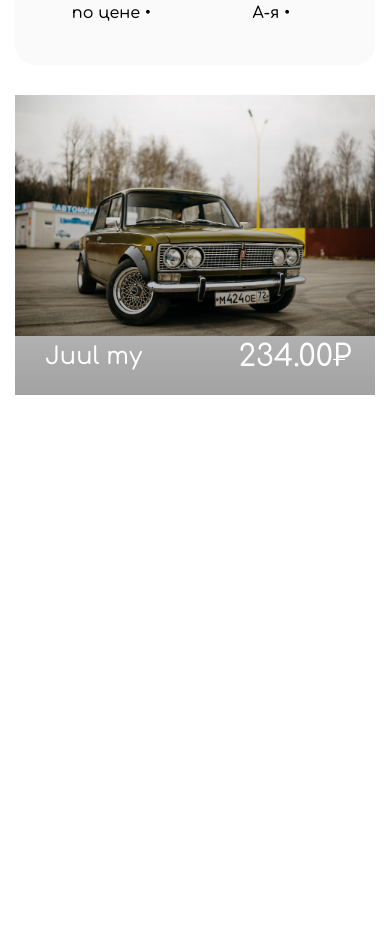
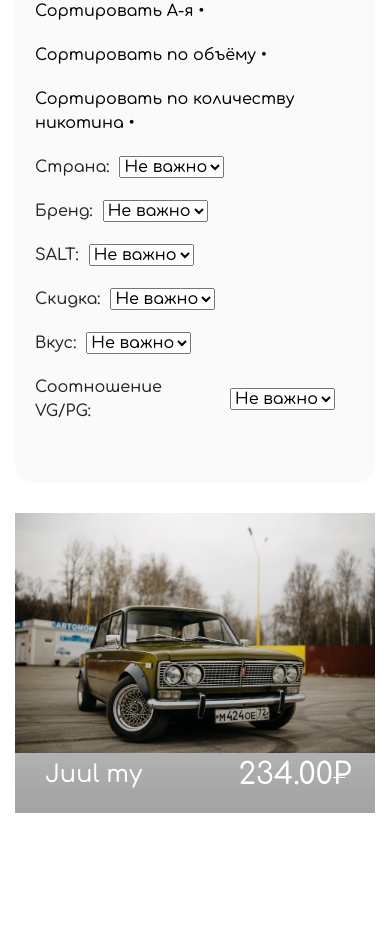
Before and after one commit to denisputnov/vapecloud, a Django app: page /cloud/ in a window 390 px wide. Shown: the part 373-1316 px from the top of the page. Before the commit the page ends 768 px from the top, so only its background shows below. Run offline with Django 3.2, Linux system fonts and the light colour scheme; data comes from the database, SQL or seed files in the repository; some libraries are stand-ins or nearby versions.

Commit message:
added sorting filters

```diff
--- a/products/static/css/products-sorting-menu.css
+++ b/products/static/css/products-sorting-menu.css
@@ -12,17 +12,37 @@
 
 .products-sorting-content {
     display: flex;
+    flex-direction: column;
     justify-content: left;
+}
+
+.products-sorting-body,
+.products-sorting-header {
+    display: flex;
+    justify-content: left;
+    flex-wrap: wrap;
 }
 
 .product-sorting-button {
     margin-right: 20px;
     background: none;
     padding: 0;
+    margin-bottom: 20px;
 }
 
 .product-sorting-button:hover {
     text-decoration: underline;
+}
+
+.product-sorting-select {
+    width: unset;
+    display: flex;
+    justify-content: left;
+    align-items: center;
+    margin: 0 20px 20px 0;
+}
+.product-sorting-select label {
+    margin-right: 10px;
 }
 
 .arrow_up::after {
@@ -36,3 +56,13 @@
 .point::after {
     content: ' •'
 }
+
+@media(max-width: 460px) {
+    .products-sorting-menu-wrapper .sorting-title {
+        font-size: 1.4em;
+    }
+    .product-sorting-button {
+        margin: 0 0 20px 0;
+        text-align: left;
+    }
+}
--- a/products/static/css/style.css
+++ b/products/static/css/style.css
@@ -32,6 +32,11 @@ button:active,
 button:focus {
     outline: none;
     border: 0;
+}
+
+label {
+    margin: 0;
+    padding: 0;
 }
 
 nav {
@@ -212,7 +217,9 @@ nav .delivery_mobile {
 }
 
 .products {
-    display: flex;
+    display: grid;
+    grid-template-columns: 1fr 1fr 1fr;
+    grid-gap: 1em;
     width: 100%;
     height: auto;
     justify-content: space-between;
@@ -404,6 +411,9 @@ li>a {
     transform: translate(-50%);
 }
 @media(max-width: 1200px) {
+    .products {
+        display: flex;
+    }
     .products .product {
         max-width: 450px;
         max-height: 450px;
--- /dev/null
+++ b/products/static/scripts/sorting/products-sorting.js
@@ -0,0 +1,339 @@
+let mode = document.querySelector("#mode").textContent;
+let $productsSortingContent = document.querySelector(
+  ".products-sorting-content"
+);
+
+$productsSortingContent.innerHTML = sortingTemplates[mode];
+
+let $products = document.querySelectorAll(".product");
+let $parent = document.querySelector(".products");
+
+let products = [];
+
+class Product {
+  constructor(product) {
+    this.display = true;
+    this.mode = product.getAttribute("data-mode");
+    this.title = product.getAttribute("data-title");
+    this.brand = product.getAttribute("data-brand");
+    this.price = parseFloat(product.getAttribute("data-price"));
+    this.sale = parseFloat(product.getAttribute("data-sale"));
+    this.category = product.getAttribute("data-category");
+    this.taste = product.getAttribute("data-taste");
+    this.volume = parseFloat(product.getAttribute("data-volume"));
+    this.salt = product.getAttribute("data-salt") === "NO" ? "Нет" : "Да";
+    this.vg_to_pg = product.getAttribute("data-vg_to_pg");
+    this.nicotine = parseFloat(product.getAttribute("data-nicotine"));
+    this.country = product.getAttribute("data-country");
+    this.image = product.querySelector(".product_image").getAttribute("src");
+    this.link = product.querySelector(".show_item").getAttribute("href");
+  }
+}
+
+function parseProducts() {
+  $products.forEach(($product) => {
+    products.push(new Product($product));
+  });
+}
+
+parseProducts();
+
+function _clearProducts() {
+  $parent.innerHTML = "";
+}
+
+function render(products) {
+  _clearProducts();
+  $parent.innerHTML = generateProductHTML(products);
+}
+
+function generateProductHTML(products) {
+  tmp = "";
+  products.forEach((obj) => {
+    if (obj.display) {
+      tmp += `
+      <div class="product" data-mode="${obj.mode}" data-title="${obj.title}" data-brand="${obj.brand}" data-price="${obj.price}" data-sale="${obj.sale}" data-category="${obj.category}" data-taste="${obj.taste}" data-volume="${obj.volume}" data-salt="${obj.salt}" data-vg_to_pg="${obj.vg_to_pg}" data-nicotine="${obj.nicotine}" data-country="${obj.country}">
+        <a href="${obj.link}" class="show_item"></a>
+        <div class="price_block">
+          <h3 class="price">${obj.price}<span class="rub">Р</span></h3>
+        </div>
+        <p class="label">${obj.title}</p>
+        <img src="/static/images/shadow.png" alt="" class="shadow">
+        <img src="${obj.image}" alt="" class="product_image gradient">
+      </div>`;
+    }
+  });
+  return tmp;
+}
+
+function sortByPrice(mode) {
+  let tmp = [...products];
+  let $button = document.querySelector(".sort-by-price");
+
+  function _sort(tmp, mode) {
+    if (mode === "increment") {
+      tmp.sort((a, b) => (a.price > b.price ? 1 : -1));
+      $button.setAttribute("onclick", "sortByPrice(`decrement`)");
+    } else {
+      tmp.sort((a, b) => (a.price < b.price ? 1 : -1));
+      $button.setAttribute("onclick", "sortByPrice(`increment`)");
+    }
+  }
+  _sort(tmp, mode);
+  render(tmp);
+}
+
+function sortByAlphabet(mode) {
+  let tmp = [...products];
+  let $button = document.querySelector(".sort-by-alphabet");
+
+  function _sort(tmp, mode) {
+    if (mode === "a-z") {
+      tmp.sort((a, b) =>
+        a.title.toLowerCase() > b.title.toLowerCase() ? 1 : -1
+      );
+      $button.setAttribute("onclick", 'sortByAlphabet("z-a")');
+    } else {
+      tmp.sort((a, b) =>
+        a.title.toLowerCase() < b.title.toLowerCase() ? 1 : -1
+      );
+      $button.setAttribute("onclick", 'sortByAlphabet("a-z")');
+    }
+  }
+  _sort(tmp, mode);
+  render(tmp);
+}
+
+function sortByNicotine(mode) {
+  let tmp = [...products];
+  let $button = document.querySelector(".sort-by-nicotine");
+
+  function _sort(tmp, mode) {
+    if (mode === "increment") {
+      tmp.sort((a, b) => (a.nicotine > b.nicotine ? 1 : -1));
+      $button.setAttribute("onclick", 'sortByNicotine("decrement")');
+    } else {
+      tmp.sort((a, b) => (a.nicotine < b.nicotine ? 1 : -1));
+      $button.setAttribute("onclick", 'sortByNicotine("increment")');
+    }
+  }
+  _sort(tmp, mode);
+  render(tmp);
+}
+
+function sortByVolume(mode) {
+  let tmp = [...products];
+  let $button = document.querySelector(".sort-by-volume");
+  function _sort(tmp, mode) {
+    if (mode === "increment") {
+      tmp.sort((a, b) => (a.volume > b.volume ? 1 : -1));
+      $button.setAttribute("onclick", "sortByVolume(`decrement`)");
+    } else {
+      tmp.sort((a, b) => (a.volume < b.volume ? 1 : -1));
+      $button.setAttribute("onclick", "sortByVolume(`increment`)");
+    }
+  }
+  _sort(tmp, mode);
+  console.log(tmp);
+  render(tmp);
+}
+
+function getCountries() {
+  tmp = [];
+  products.forEach((obj) => {
+    let country = obj.country;
+    tmp.push(country[0].toUpperCase() + country.slice(1));
+  });
+  return new Set(tmp);
+}
+
+try {
+  let $countrySelect = document.getElementById("countrySelect");
+  let countries = getCountries();
+  console.log(countries);
+  countries.forEach((country) => {
+    $countrySelect.insertAdjacentHTML(
+      `beforeend`,
+      `<option value="${country}" class='select'>${country}</option>`
+    );
+  });
+} catch (e) {}
+
+function sortByCountry(country) {
+  let tmp = [...products];
+
+  if (country === "NI") {
+    tmp.forEach((product) => (product.display = true));
+    render(tmp);
+    return;
+  }
+
+  tmp.forEach((product) => {
+    if (product.country.toLowerCase() !== country.toLowerCase()) {
+      product.display = false;
+    } else {
+      product.display = true;
+    }
+  });
+  render(tmp);
+}
+
+function getBrands() {
+  tmp = [];
+  products.forEach((obj) => {
+    let brand = obj.brand;
+    tmp.push(brand[0].toUpperCase() + brand.slice(1));
+  });
+  return new Set(tmp);
+}
+
+try {
+  let $brandSelect = document.getElementById("brandSelect");
+  // $countrySelect.preventDefault()
+  let brands = getBrands();
+  console.log(brands);
+  brands.forEach((brand) => {
+    $brandSelect.insertAdjacentHTML(
+      `beforeend`,
+      `<option value="${brand}" class='select'>${brand}</option>`
+    );
+  });
+} catch (e) {}
+
+function sortByBrand(brand) {
+  let tmp = [...products];
+
+  if (brand === "NI") {
+    tmp.forEach((product) => (product.display = true));
+    render(tmp);
+    return;
+  }
+
+  tmp.forEach((product) => {
+    if (product.brand.toLowerCase() !== brand.toLowerCase()) {
+      product.display = false;
+    } else {
+      product.display = true;
+    }
+  });
+  render(tmp);
+}
+
+function sortBySalt(salt) {
+  let tmp = [...products];
+
+  if (salt === "NI") {
+    tmp.forEach((product) => (product.display = true));
+    render(tmp);
+    return;
+  }
+
+  tmp.forEach((product) => {
+    if (product.salt.toLowerCase() !== salt.toLowerCase()) {
+      product.display = false;
+    } else {
+      product.display = true;
+    }
+  });
+  render(tmp);
+}
+
+function sortBySale(sale) {
+  let tmp = [...products];
+
+  if (sale === "NI") {
+    tmp.forEach((product) => (product.display = true));
+    render(tmp);
+    return;
+  }
+
+  tmp.forEach((product) => {
+    if (
+      (sale === "0" && product.sale === 0) ||
+      (sale !== "0" && product.sale !== 0)
+    ) {
+      product.display = true;
+    } else product.display = false;
+  });
+  render(tmp);
+}
+
+function getTastes() {
+  tmp = [];
+  products.forEach((obj) => {
+    let taste = obj.taste;
+    tmp.push(taste[0].toUpperCase() + taste.slice(1));
+  });
+  return new Set(tmp);
+}
+
+try {
+  let $tasteSelect = document.getElementById("tasteSelect");
+  let tastes = getTastes();
+  console.log(tastes);
+  tastes.forEach((taste) => {
+    $tasteSelect.insertAdjacentHTML(
+      `beforeend`,
+      `<option value="${taste}" class='select'>${taste}</option>`
+    );
+  });
+} catch (e) {}
+
+function sortByTaste(taste) {
+  let tmp = [...products];
+
+  if (taste === "NI") {
+    tmp.forEach((product) => (product.display = true));
+    render(tmp);
+    return;
+  }
+
+  tmp.forEach((product) => {
+    if (product.taste.toLowerCase() !== taste.toLowerCase()) {
+      product.display = false;
+    } else {
+      product.display = true;
+    }
+  });
+  render(tmp);
+}
+
+function getVgpgs() {
+  tmp = [];
+  products.forEach((obj) => {
+    let vgpg = obj.vg_to_pg;
+    tmp.push(vgpg[0].toUpperCase() + vgpg.slice(1));
+  });
+  return new Set(tmp);
+}
+
+try {
+  let $vgpgSelect = document.getElementById("vgpgSelect");
+  let vgpgs = getVgpgs();
+  console.log(vgpgs);
+  vgpgs.forEach((vgpg) => {
+    $vgpgSelect.insertAdjacentHTML(
+      `beforeend`,
+      `<option value="${vgpg}" class='select'>${vgpg}</option>`
+    );
+  });
+} catch (e) {}
+
+function sortByVgpg(vgpg) {
+  let tmp = [...products];
+
+  if (vgpg === "NI") {
+    tmp.forEach((product) => (product.display = true));
+    render(tmp);
+    return;
+  }
+
+  tmp.forEach((product) => {
+    if (product.vg_to_pg !== vgpg) {
+      product.display = false;
+    } else {
+      product.display = true;
+    }
+  });
+  render(tmp);
+}
--- /dev/null
+++ b/products/static/scripts/sorting/sorting-templates.js
@@ -0,0 +1,51 @@
+let sortingTemplates = {
+    liquids: `
+        <header class="products-sorting-header">
+            <button class="product-sorting-button sort-by-price point" onclick="sortByPrice(\`increment\`)">Сортировать по цене</button>
+            <button class="product-sorting-button sort-by-alphabet point" onclick="sortByAlphabet(\`a-z\`)">Сортировать А-я</button>
+            <button class="product-sorting-button sort-by-volume point" onclick="sortByVolume(\`increment\`)">Сортировать по объёму</button>
+            <button class="product-sorting-button sort-by-nicotine point" onclick="sortByNicotine(\`increment\`)">Сортировать по количеству никотина</button>
+        </header>
+        <div class='products-sorting-body'>
+            <div class="product-sorting-select sort-by-country">
+                <label for="countrySelect">Страна:</label>
+                <select id="countrySelect" name="country" size="1" onchange="sortByCountry(\`\${this.options[this.selectedIndex].value}\`)">
+                    <option value="NI" class='select' selected>Не важно</option>
+                </select>
+            </div>
+            <div class="product-sorting-select sort-by-brand">
+                <label for="brandSelect">Бренд:</label>
+                <select id="brandSelect" name="brand" size="1" onchange="sortByBrand(\`\${this.options[this.selectedIndex].value}\`)">
+                    <option value="NI" class='select' selected>Не важно</option>
+                </select>
+            </div>
+            <div class="product-sorting-select sort-by-salt">
+                <label for="saltSelect">SALT:</label>
+                <select id="saltSelect" name="salt" size="1" onchange="sortBySalt(\`\${this.options[this.selectedIndex].value}\`)">
+                    <option value="NI" class='select' selected>Не важно</option>
+                    <option value="Да" class='select'>Да</option>
+                    <option value="Нет" class='select'>Нет</option>
+                </select>
+            </div>
+            <div class="product-sorting-select sort-by-sale">
+                <label for="saleSelect">Скидка:</label>
+                <select id="saleSelect" name="sale" size="1" onchange="sortBySale(\`\${this.options[this.selectedIndex].value}\`)">
+                    <option value="NI" class='select' selected>Не важно</option>
+                    <option value="somethink" class='select'>Есть</option>
+                    <option value="0" class='select'>Нет</option>
+                </select>
+            </div>
+            <div class="product-sorting-select sort-by-taste">
+                <label for="tasteSelect">Вкус:</label>
+                <select id="tasteSelect" name="taste" size="1" onchange="sortByTaste(\`\${this.options[this.selectedIndex].value}\`)">
+                    <option value="NI" class='select' selected>Не важно</option>
+                </select>
+            </div>
+            <div class="product-sorting-select sort-by-vgpg">
+                <label for="vgpgSelect">Соотношение VG/PG:</label>
+                <select id="vgpgSelect" name="vgpg" size="1" onchange="sortByVgpg(\`\${this.options[this.selectedIndex].value}\`)">
+                    <option value="NI" class='select' selected>Не важно</option>
+                </select>
+            </div>
+        </div>`
+}
--- a/products/templates/after_search.html
+++ b/products/templates/after_search.html
@@ -38,6 +38,6 @@ Vapecloud - заменить
     <h3>Товаров не найдено</h3>
     {% endif %}
 </div>
-<script src="{% static 'scripts/sorting/products-sorting-utils.js' %}"></script>
+<script src="{% static 'scripts/sorting/products-sorting.js' %}"></script>
 <script src="{% static 'scripts/sorting/search.js' %}"></script>
 {% endblock %}
--- a/products/templates/categories.html
+++ b/products/templates/categories.html
@@ -6,20 +6,17 @@
 <link rel="stylesheet" href="{% static 'css/products-sorting-menu.css' %}">
 {% endblock %}
 
-<!-- TODO -->
 {% block title %}
-Vapecloud - заменить
+Vapecloud - Жидкости
 {% endblock %}
 
 {% block body %}
-<p id="mode"></p>
+<p id="mode" class="disabled">liquids</p>
 
 <div class="products-sorting-menu-wrapper">
     <p class="sorting-title">Сортировать по:</p>
     <div class="products-sorting-content">
-        <button class="product-sorting-button sort-by-price point" onclick="sortByPriceIncrease()">Сортировать по цене</button>
-        <button class="product-sorting-button sort-by-alphabet point" onclick="sortByAlphabetZ()">Сортировать А-я</button>
-        <!-- <button class="product-sorting-button sort-by-date">Сортировать по дате</button> -->
+
     </div>
 </div>
 
@@ -30,7 +27,7 @@ Vapecloud - заменить
     {% if categorized_products %}
     {% for product in categorized_products %}
     {% if product.category.name == "cloud" %}
-    <div class="product" data-title="{{product.title}}" data-brand="{{product.brand}}" data-price="{{product.price}}" data-sale="{{product.sale}}" data-category="{{product.category}}" data-taste="{{product.taste}}" data-volume="{{product.volume}}" data-salt="{{product.salt}}" data-vg_to_pg="{{product.vg_to_pg}}" data-nicotine="{{product.nicotine}}" data-country="{{product.country}}">
+    <div class="product" data-mode="cloud" data-title="{{product.title}}" data-brand="{{product.brand}}" data-price="{{product.price}}" data-sale="{{product.sale}}" data-category="{{product.category}}" data-taste="{{product.taste}}" data-volume="{{product.volume}}" data-salt="{{product.salt}}" data-vg_to_pg="{{product.vg_to_pg}}" data-nicotine="{{product.nicotine}}" data-country="{{product.country}}">
         <a href="/item/{{product.category}}/{{product.slug}}/" class="show_item"></a>
         <div class="price_block">
             <h3 class="price">{{product.price}}<span class="rub">Р</span></h3>
@@ -40,7 +37,7 @@ Vapecloud - заменить
         <img src="{{ MEDIA_ROOT }}{{ product.image.url }}" alt="" class="product_image gradient">
     </div>
     {% elif product.category.name == "other" %}
-    <div class="product" data-title="{{product.title}}" data-brand="{{product.brand}}" data-price="{{product.price}}" data-sale="{{product.sale}}" data-category="{{product.category}}">
+    <div class="product" data-mode="other" data-title="{{product.title}}" data-brand="{{product.brand}}" data-price="{{product.price}}" data-sale="{{product.sale}}" data-category="{{product.category}}" data-taste="{{product.taste}}" data-volume="{{product.volume}}" data-salt="{{product.salt}}" data-vg_to_pg="undefined" data-nicotine="undefined" data-country="undefined">
         <a href="/item/{{product.category}}/{{product.slug}}/" class="show_item"></a>
         <div class="price_block">
             <h3 class="price">{{product.price}}<span class="rub">Р</span></h3>
@@ -50,7 +47,7 @@ Vapecloud - заменить
         <img src="{{ MEDIA_ROOT }}{{ product.image.url }}" alt="" class="product_image gradient">
     </div>
     {% elif product.category.name == "zhidkosti"  %}
-    <div class="product" data-title="{{product.title}}" data-brand="{{product.brand}}" data-price="{{product.price}}" data-sale="{{product.sale}}" data-category="{{product.category}}" data-taste="{{product.taste}}" data-volume="{{product.volume}}" data-salt="{{product.salt}}" data-vg_to_pg="{{product.vg_to_pg}}" data-nicotine="{{product.nicotine}}" data-country="{{product.country}}">
+    <div class="product" data-mode="zhidkosti" data-title="{{product.title}}" data-brand="{{product.brand}}" data-price="{{product.price}}" data-sale="{{product.sale}}" data-category="{{product.category}}" data-taste="{{product.taste}}" data-volume="{{product.volume}}" data-salt="{{product.salt}}" data-vg_to_pg="{{product.vg_to_pg}}" data-nicotine="{{product.nicotine}}" data-country="{{product.country}}">
         <a href="/item/{{product.category}}/{{product.slug}}/" class="show_item"></a>
         <div class="price_block">
             <h3 class="price">{{product.price}}<span class="rub">Р</span></h3>
@@ -60,7 +57,7 @@ Vapecloud - заменить
         <img src="{{ MEDIA_ROOT }}{{ product.image.url }}" alt="" class="product_image gradient">
     </div>
     {% else %}
-    <div class="product" data-title="{{product.title}}" data-brand="{{product.brand}}" data-price="{{product.price}}" data-sale="{{product.sale}}" data-category="{{product.category}}" data-type_category="{{product.type_category}}">
+    <div class="product" data-mode="more" data-title="{{product.title}}" data-brand="{{product.brand}}" data-price="{{product.price}}" data-sale="{{product.sale}}" data-category="{{product.category}}" data-taste="undefined" data-volume="undefined" data-salt="undefined" data-vg_to_pg="undefined" data-nicotine="undefined" data-country="undefined">
         <a href="/item/{{product.category}}/{{product.slug}}/" class="show_item"></a>
         <div class="price_block">
             <h3 class="price">{{product.price}}<span class="rub">Р</span></h3>
@@ -75,7 +72,6 @@ Vapecloud - заменить
         <h3>Товаров не найдено</h3>
     {% endif %}
 </div>
-<script src="{% static 'scripts/products-sorting.js' %}"></script>
-<script src="{% static 'scripts/products-sorting-model.js' %}"></script>
-<script src="{% static 'scripts/products-sorting-utils.js' %}"></script>
+<script src="{% static 'scripts/sorting/sorting-templates.js' %}"></script>
+<script src="{% static 'scripts/sorting/products-sorting.js' %}"></script>
 {% endblock %}
--- a/products/templates/cloud-liquids.html
+++ b/products/templates/cloud-liquids.html
@@ -7,7 +7,7 @@
 
 <!-- TODO -->
 {% block title %}
-Vapecloud - заменить
+Vapeshop - жидкости
 {% endblock %}
 
 {% block body %}
```
Also changed, not shown: products/static/scripts/sorting/products-sorting-utils.js (deleted, +0 -52 lines).
